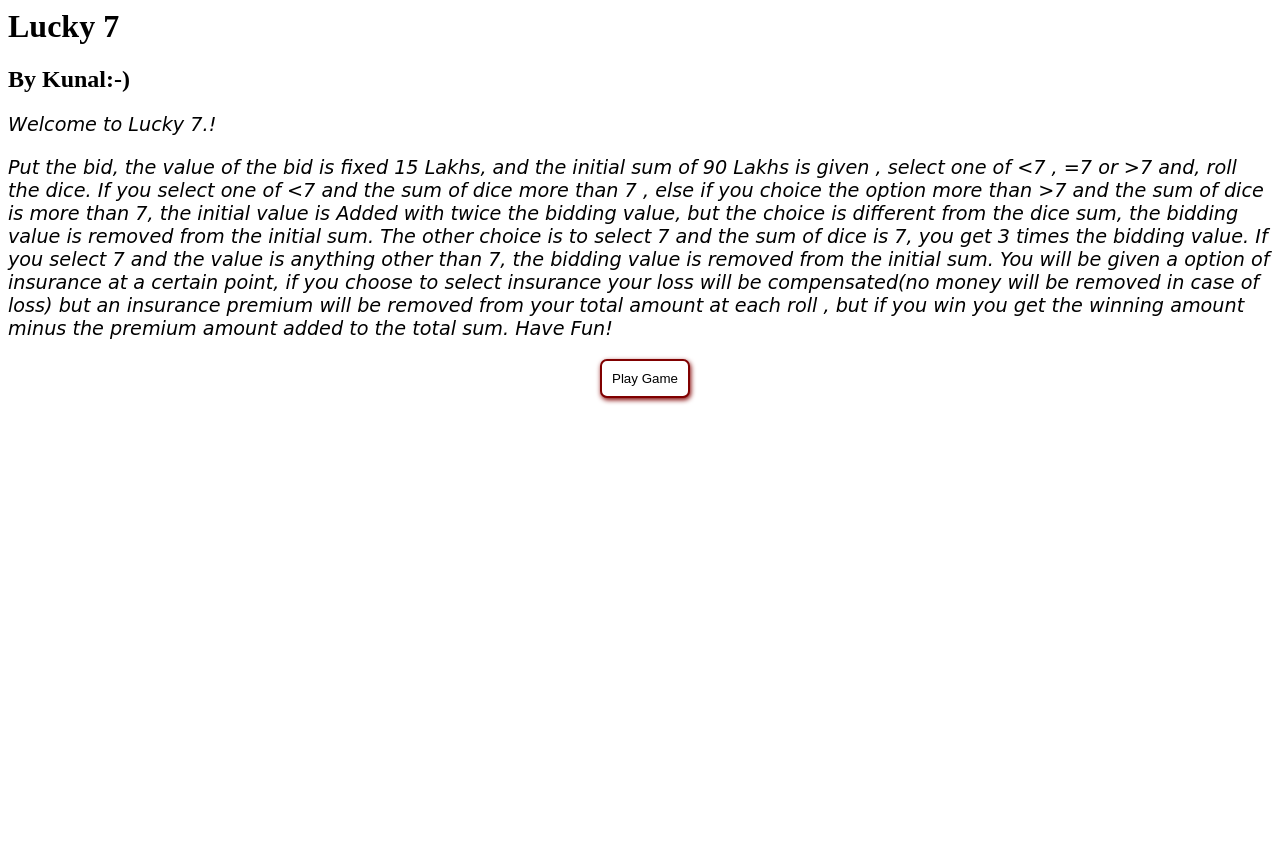
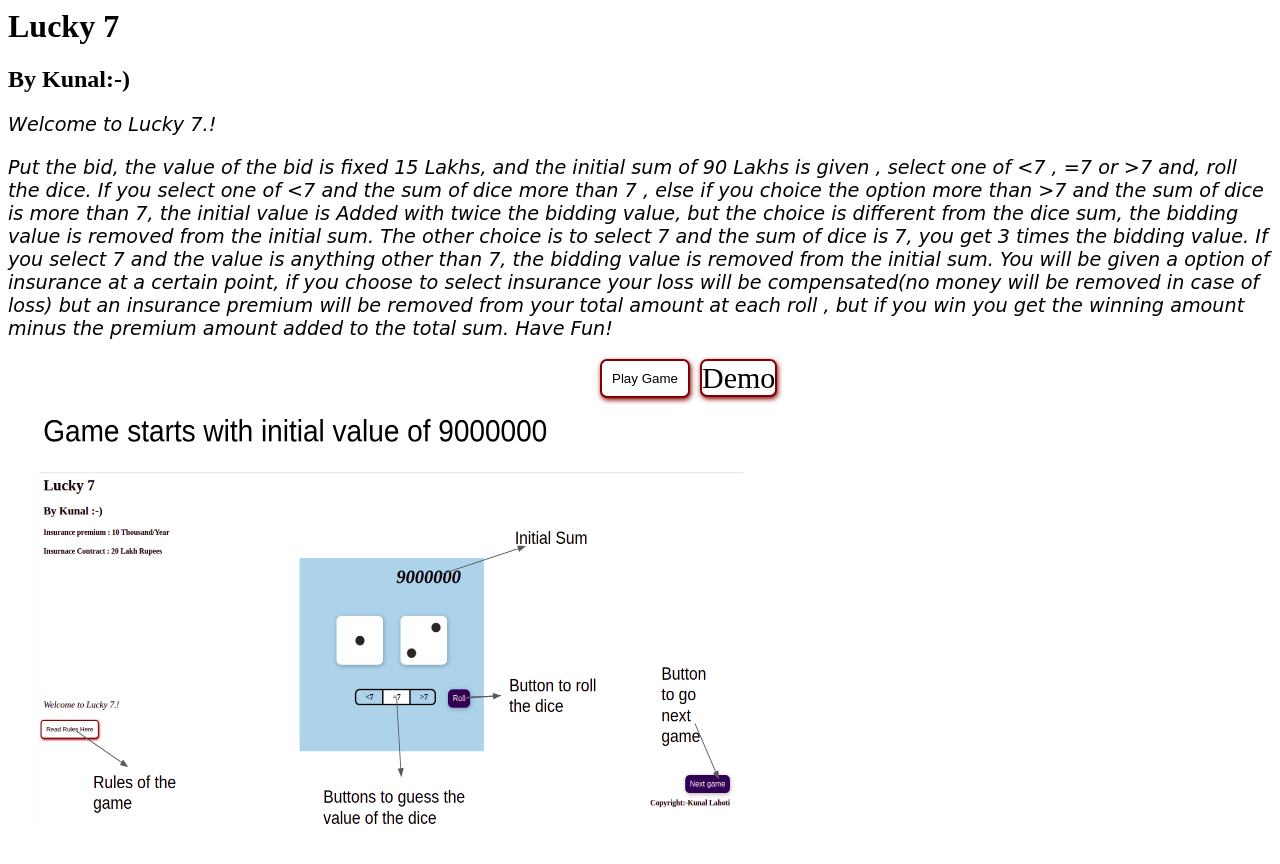
Before and after one commit to lahotikunal/introductionpage, a plain HTML site: page index.html in a window 1280 px wide. Before the commit the page ends 800 px from the top, so only its background shows below. Drawn offline with Linux system fonts and the light colour scheme; a script that the page names is missing.

Commit message:
Update index.html

```diff
--- a/index.html
+++ b/index.html
@@ -1,4 +1,5 @@
-    <h1>Lucky 7</h1>
+
+<h1>Lucky 7</h1>
      <h2>By Kunal:-)</h2>
 <head>  <link type="text/css" rel="stylesheet" href="lucky7css.css" />
 
@@ -11,6 +12,16 @@ You will be given a option of insurance at a certain point, if you choose to sel
 Have Fun!</p>
      <button id="rules" class="button ">Play Game </button>
 
+   <a href="https://www.youtube.com/watch?v=OrnuYqP_XNM" style="font-size: 30px; background-color: white;
+                                                                position:absolute;
+    left: 700px;
+    color: black;
+    border: 2px solid #800000;
+    box-shadow: 1px 2px 5px 0px #800000;
+    border-radius: 7px; text-decoration: none">Demo</a>
+
+
+      <img src="dimage.png" width="800" height="501" class="center" alt="Photo of three cats">
 
 
 
```
